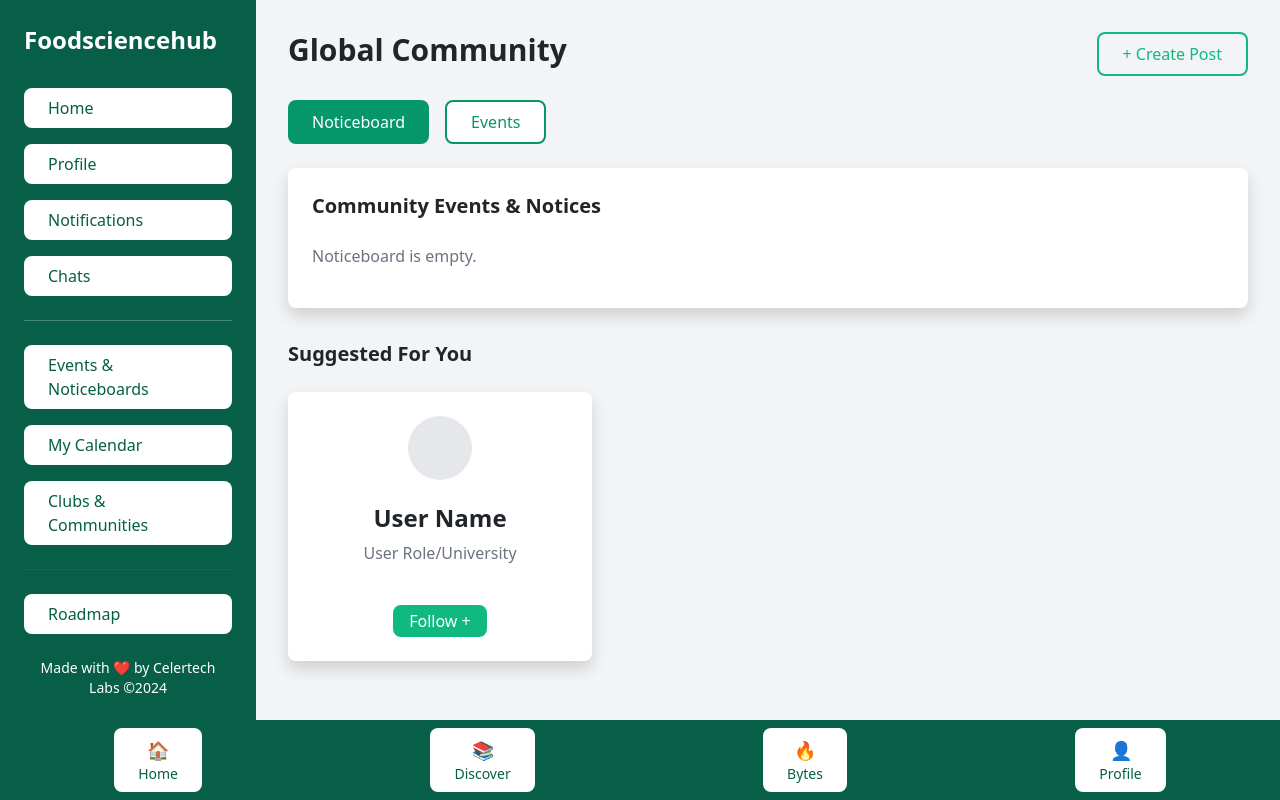
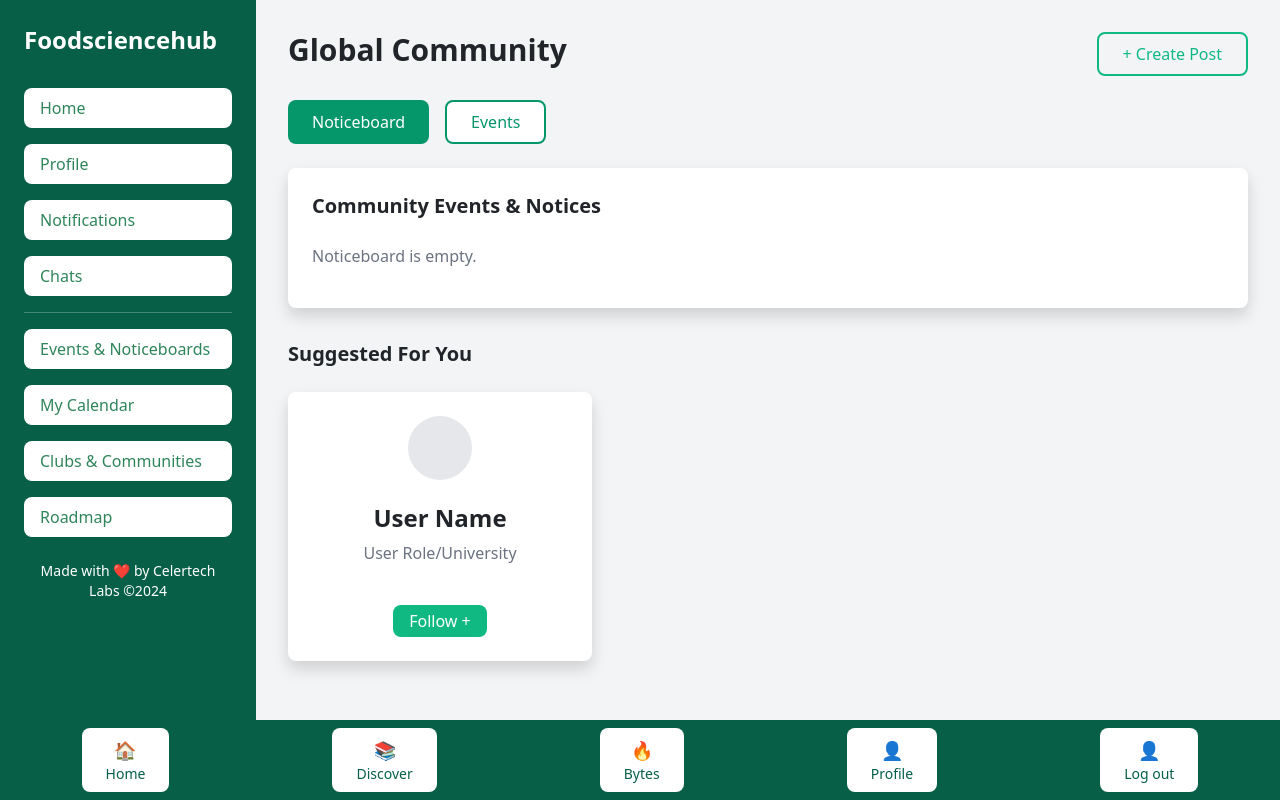
Before and after one commit to KIKETENATHAN/foodsciencehub, a PHP site: page /dashboard.php in a window 1280 px wide. Run offline with PHP 8.4, Linux system fonts and the light colour scheme.

Commit message:
added logout icon on dashboard

```diff
--- a/dashboard.php
+++ b/dashboard.php
@@ -18,6 +18,30 @@ session_start();
     <link href="https://cdn.jsdelivr.net/npm/tailwindcss@2.2.19/dist/tailwind.min.css" rel="stylesheet">
     <!-- Bootstrap CSS CDN -->
     <link href="https://cdn.jsdelivr.net/npm/bootstrap@5.3.0/dist/css/bootstrap.min.css" rel="stylesheet">
+    <style>
+    /* Target all anchor tags inside the nav */
+    nav a {
+        display: block;
+        padding: 0.5rem 1rem;
+        border-radius: 0.5rem;
+        background-color: white;
+        color: #2f855a; /* green-800 */
+        text-decoration: none;
+        font-weight: normal;
+        font-size: 1rem;
+        transition: transform 0.3s ease-in-out, background-color 0.3s ease-in-out, color 0.3s ease-in-out;
+    }
+
+    /* Hover effect */
+    nav a:hover {
+        background-color: green; /* yellow-600 */
+        color: white; /* yellow-700 */
+        font-weight: bold;
+        transform: scale(1.2); /* 1.5x size increase */
+    }
+</style>
+
+
 </head>
 <body class="bg-gray-100">
 
@@ -28,19 +52,16 @@ session_start();
                 <h1 class="text-2xl font-bold">Foodsciencehub</h1>
             </div>
             <nav class="space-y-4">
-                <a href="#" class="block py-2 px-4 rounded-lg bg-white text-green-800 no-underline hover:bg-yellow-600 hover:text-yellow-400">Home</a>
-                <a href="profile.php" class="block py-2 px-4 rounded-lg bg-white text-green-800 no-underline hover:bg-green-600 hover:text-yellow-400">Profile</a>
-                <a href="#" class="block py-2 px-4 rounded-lg bg-white text-green-800 no-underline hover:bg-green-600 hover:text-yellow-400">Notifications</a>
-                <a href="#" class="block py-2 px-4 rounded-lg bg-white text-green-800 no-underline hover:bg-green-600 hover:text-yellow-400">Chats</a>
-                <hr class="border-white my-4">
-                <a href="#" class="block py-2 px-4 rounded-lg bg-white text-green-800 no-underline hover:bg-green-600 hover:text-yellow-400">Events & Noticeboards</a>
-                <a href="#" class="block py-2 px-4 rounded-lg bg-white text-green-800 no-underline hover:bg-green-600 hover:text-yellow-400">My Calendar</a>
-                <a href="#" class="block py-2 px-4 rounded-lg bg-white text-green-800 no-underline hover:bg-green-600 hover:text-yellow-400">Clubs & Communities</a>
-                <hr class="border-green-600 my-4">
-                <a href="#" class="block py-2 px-4 rounded-lg bg-white text-green-800 no-underline hover:bg-green-600 hover:text-yellow-400">Roadmap</a>
+                <a href="#">Home</a>
+                <a href="profile.php">Profile</a>
+                <a href="#">Notifications</a>
+                <a href="#">Chats</a>
+                <hr>
+                <a href="#">Events & Noticeboards</a>
+                <a href="#">My Calendar</a>
+                <a href="#">Clubs & Communities</a>
+                <a href="#">Roadmap</a>
             </nav>
-
-
             <div class="mt-auto pt-6">
                 <p class="text-sm text-center">Made with ❤️ by Celertech Labs &copy;2024</p>
             </div>
@@ -97,6 +118,10 @@ session_start();
             <span class="text-lg">👤</span>
             <span class="text-sm">Profile</span>
         </a>
+        <a href="logout.php" class="flex flex-col items-center py-2 px-4 rounded-lg bg-white text-green-800 no-underline">
+            <span class="text-lg">👤</span>
+            <span class="text-sm">Log out</span>
+        </a>
     </div>
 </body>
 <script>
```
